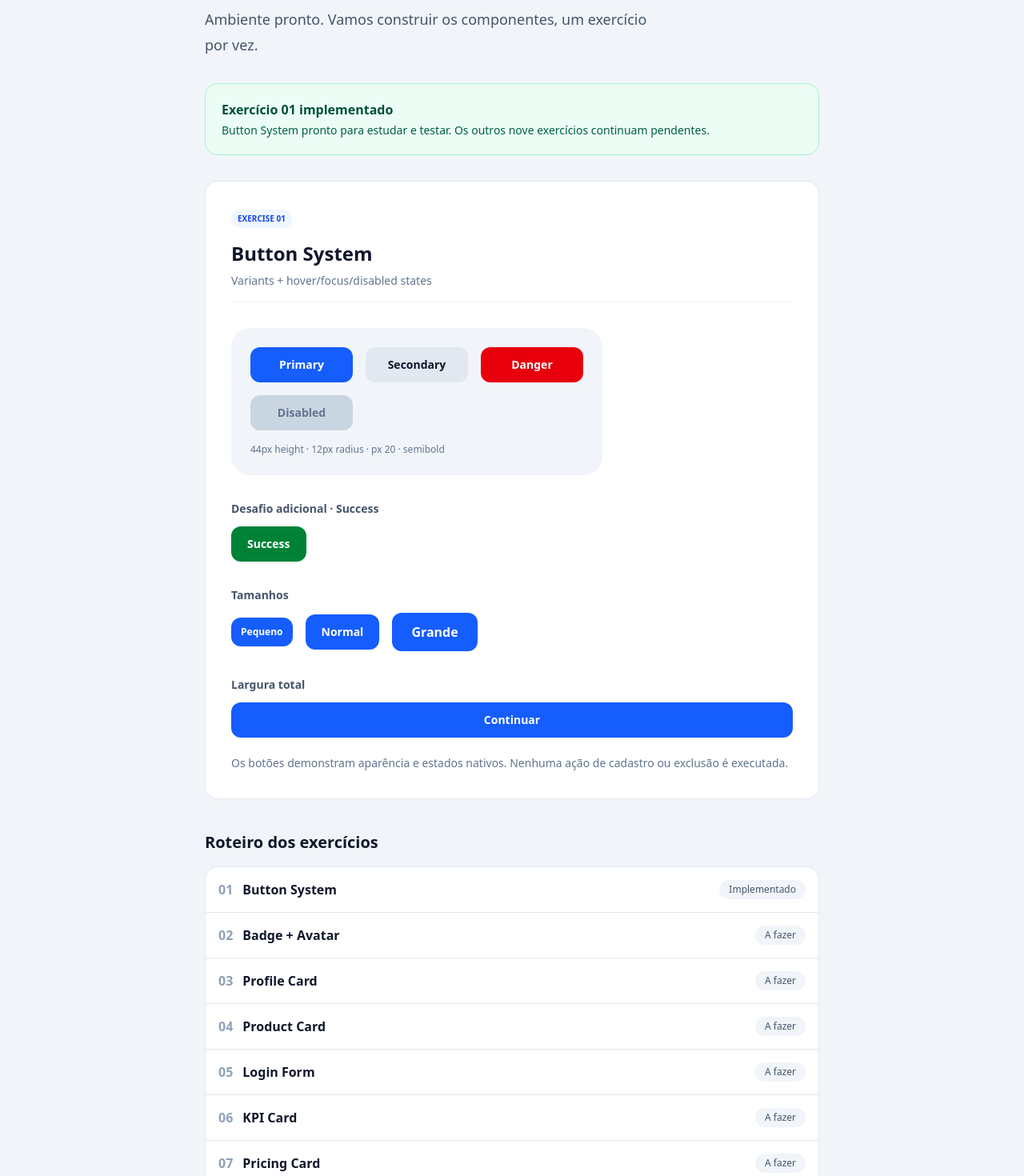
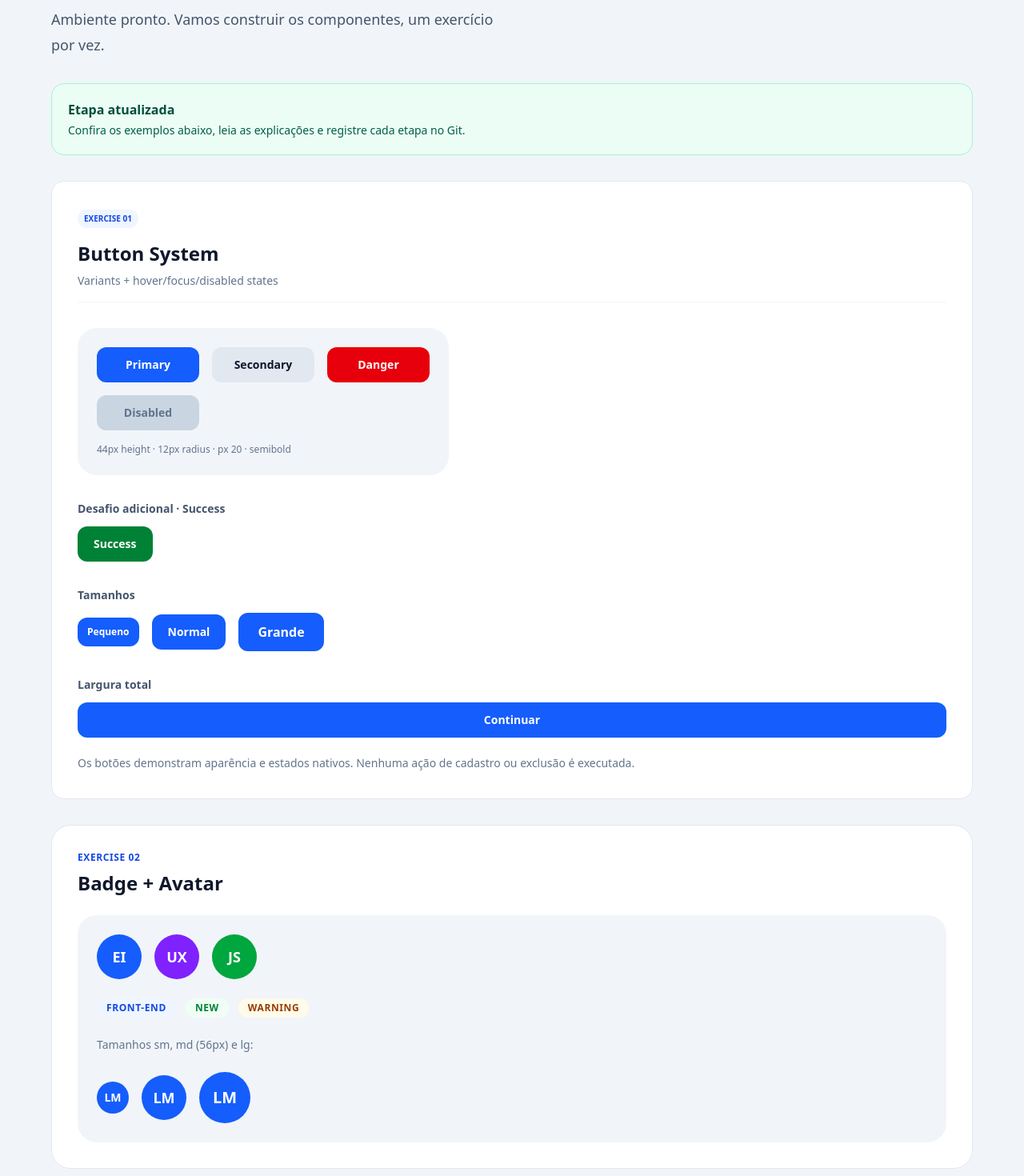
Before and after one commit to miyamiyashiro/trabalho-react-tailwind, a React (Vite) app: page / in a window 1280 px wide. Shown: the part 140-1610 px from the top of the page at 80% size. Built offline with nearby package versions, Linux system fonts and the light colour scheme.

Commit message:
feat: adiciona Badge e Avatar

```diff
--- a/src/App.jsx
+++ b/src/App.jsx
@@ -1,3 +1,5 @@
+import Avatar from './components/Avatar.jsx'
+import Badge from './components/Badge.jsx'
 import Button from './components/Button.jsx'
 
 const exercises = [
@@ -8,14 +10,14 @@ const exercises = [
 
 export default function App() {
   return (
-    <main className="min-h-screen bg-slate-100 px-6 py-12 text-slate-900">
-      <div className="mx-auto max-w-3xl">
+    <main id="top" className="min-h-screen bg-slate-100 px-6 py-12 text-slate-900">
+      <div className="mx-auto max-w-6xl">
         <p className="text-sm font-bold uppercase tracking-widest text-blue-700">Luana · Laboratório de componentes</p>
         <h1 className="mt-3 text-4xl font-black tracking-tight sm:text-5xl">React + Tailwind</h1>
         <p className="mt-5 max-w-xl text-lg leading-8 text-slate-600">Ambiente pronto. Vamos construir os componentes, um exercício por vez.</p>
         <section className="mt-8 rounded-2xl border border-emerald-200 bg-emerald-50 p-5" aria-label="Status do projeto">
-          <p className="font-bold text-emerald-900">Exercício 01 implementado</p>
-          <p className="mt-1 text-sm text-emerald-800">Button System pronto para estudar e testar. Os outros nove exercícios continuam pendentes.</p>
+          <p className="font-bold text-emerald-900">Etapa atualizada</p>
+          <p className="mt-1 text-sm text-emerald-800">Confira os exemplos abaixo, leia as explicações e registre cada etapa no Git.</p>
         </section>
         <section aria-labelledby="button-title" className="mt-8 rounded-2xl border border-slate-200 bg-white p-6 sm:p-8">
           <span className="inline-block rounded-full bg-blue-50 px-2 py-1 text-[10px] font-bold uppercase text-blue-700">Exercise 01</span>
@@ -43,12 +45,22 @@ export default function App() {
           <Button fullWidth>Continuar</Button>
           <p className="mt-5 text-sm leading-6 text-slate-500">Os botões demonstram aparência e estados nativos. Nenhuma ação de cadastro ou exclusão é executada.</p>
         </section>
+        <section id="exercicio-02" aria-labelledby="titulo-02" className="mt-8 scroll-mt-6 rounded-3xl border border-slate-200 bg-white p-4 sm:p-8">
+          <p className="text-xs font-bold uppercase tracking-wider text-blue-700">Exercise 02</p>
+          <h2 id="titulo-02" className="mt-2 mb-6 text-2xl font-bold">Badge + Avatar</h2>
+          <div className="space-y-6 rounded-3xl bg-slate-100 p-6">
+  <div className="flex flex-wrap items-center gap-4"><Avatar initials="EI" /><Avatar initials="UX" variant="violet" /><Avatar initials="JS" variant="green" /></div>
+  <div className="flex flex-wrap gap-3"><Badge>Front-end</Badge><Badge variant="success">New</Badge><Badge variant="warning">Warning</Badge></div>
+  <p className="text-sm text-slate-500">Tamanhos sm, md (56px) e lg:</p>
+  <div className="flex items-center gap-4"><Avatar initials="LM" size="sm" /><Avatar initials="LM" /><Avatar initials="LM" size="lg" /></div>
+</div>
+        </section>
         <h2 className="mt-10 text-xl font-bold">Roteiro dos exercícios</h2>
         <ol className="mt-4 divide-y divide-slate-200 overflow-hidden rounded-2xl border border-slate-200 bg-white">
           {exercises.map((exercise, index) => (
             <li key={exercise} className="flex flex-wrap items-center justify-between gap-3 p-4">
               <span className="font-semibold"><span className="mr-3 text-slate-400">{String(index + 1).padStart(2, '0')}</span>{exercise}</span>
-              <span className="rounded-full bg-slate-100 px-3 py-1 text-xs font-medium text-slate-600">{index === 0 ? 'Implementado' : 'A fazer'}</span>
+              <span className="rounded-full bg-slate-100 px-3 py-1 text-xs font-medium text-slate-600">{index < 2 ? 'Implementado' : 'A fazer'}</span>
             </li>
           ))}
         </ol>
--- /dev/null
+++ b/src/components/Avatar.jsx
@@ -0,0 +1,5 @@
+const variants = { blue: 'bg-blue-600', violet: 'bg-violet-600', green: 'bg-green-600' }
+const sizes = { sm: 'size-10 text-sm', md: 'size-14 text-lg', lg: 'size-16 text-xl' }
+export default function Avatar({ initials, variant = 'blue', size = 'md' }) {
+  return <span className={`grid shrink-0 place-items-center rounded-full font-bold text-white ${variants[variant] ?? variants.blue} ${sizes[size] ?? sizes.md}`}>{initials}</span>
+}
--- /dev/null
+++ b/src/components/Badge.jsx
@@ -0,0 +1,7 @@
+const variants = {
+  info: 'bg-blue-50 text-blue-700', success: 'bg-green-50 text-green-700',
+  warning: 'bg-amber-50 text-amber-800', neutral: 'bg-slate-100 text-slate-600',
+}
+export default function Badge({ children, variant = 'info' }) {
+  return <span className={`inline-flex rounded-full px-3 py-1 text-xs font-bold uppercase tracking-wider ${variants[variant] ?? variants.info}`}>{children}</span>
+}
--- /dev/null
+++ b/src/components/ProfileCard.jsx
@@ -0,0 +1,16 @@
+import Avatar from './Avatar.jsx'
+import Badge from './Badge.jsx'
+import Button from './Button.jsx'
+const layouts = { horizontal: 'flex-row text-left', vertical: 'flex-col text-center' }
+export default function ProfileCard({ name, role, initials, category, description, layout = 'horizontal' }) {
+  return (
+    <article className="w-full max-w-[420px] rounded-3xl border border-slate-200 bg-white p-6 shadow-sm">
+      <header className={`flex items-center gap-4 ${layouts[layout] ?? layouts.horizontal}`}>
+        <Avatar initials={initials} size="lg" />
+        <div className="min-w-0"><Badge>{category}</Badge><h3 className="mt-2 text-xl font-bold break-words">{name}</h3><p className="mt-1 text-sm text-slate-500">{role}</p></div>
+      </header>
+      <p className="mt-5 leading-7 text-slate-600">{description}</p>
+      <div className="mt-6 flex gap-3"><div className="flex-1"><Button fullWidth>Follow</Button></div><Button variant="secondary">Profile</Button></div>
+    </article>
+  )
+}
```
